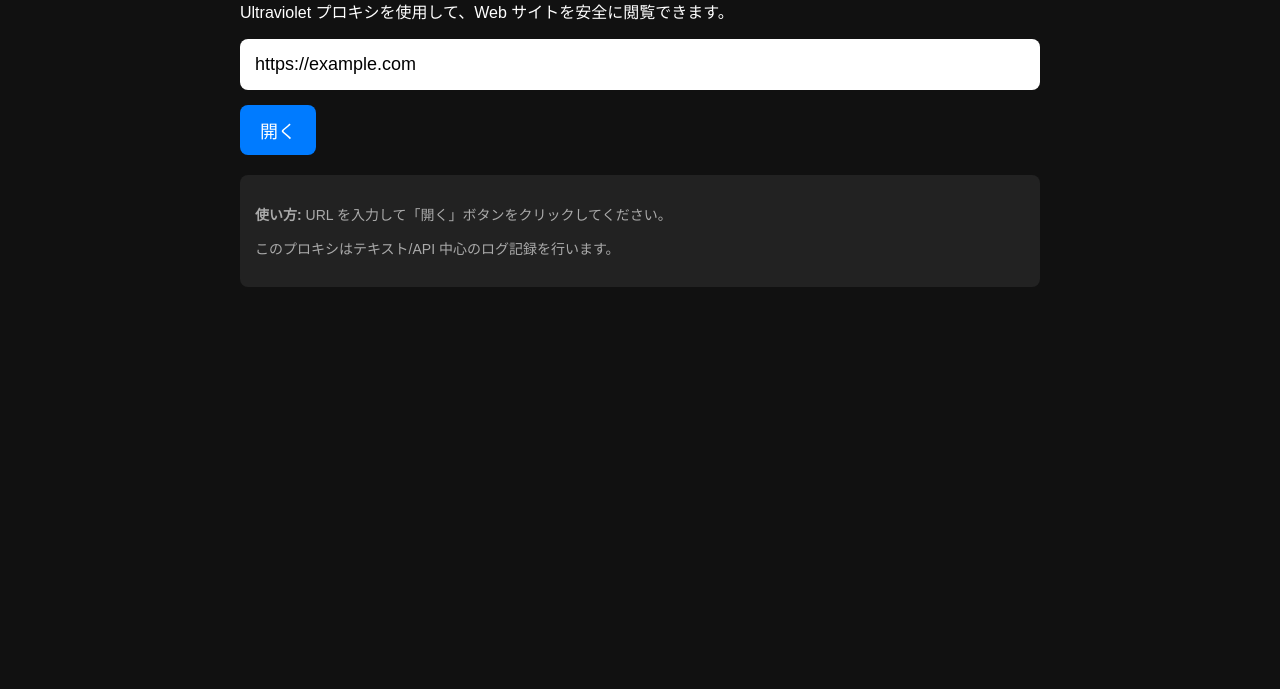
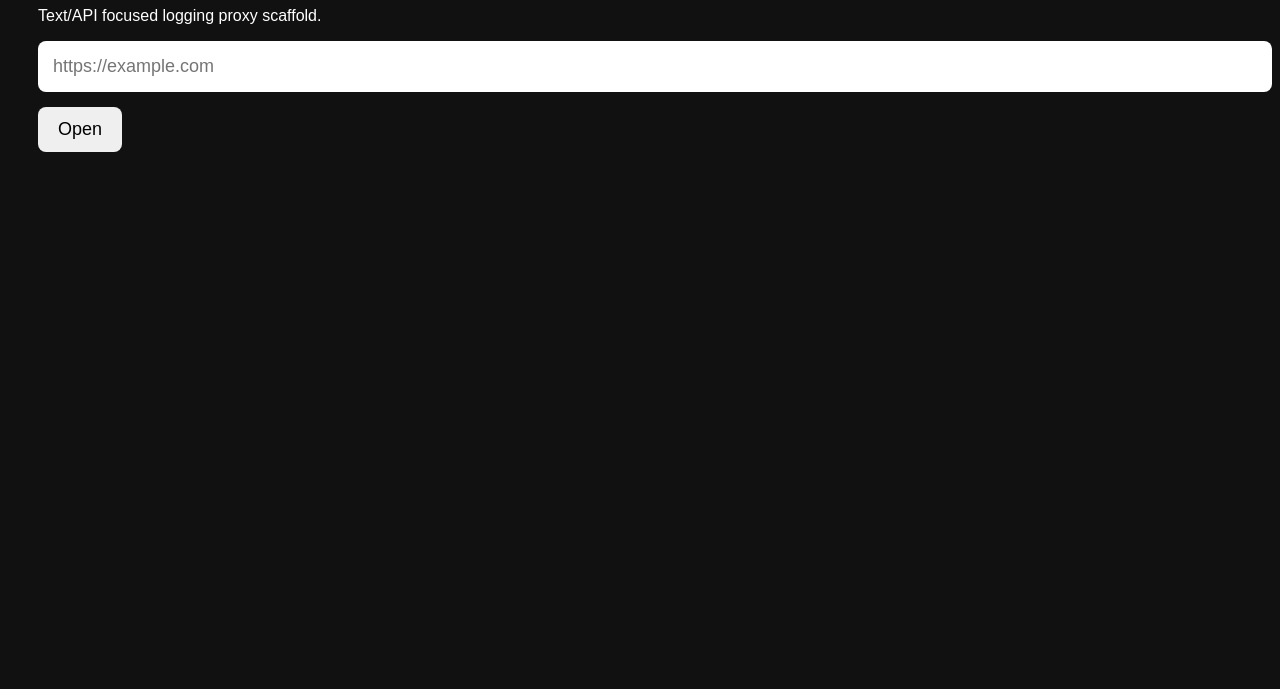
Before and after one commit to atsanov/Simple-Proxy, a website: page public/index.html in a window 1280 px wide. Shown: the part 111-800 px from the top of the page. Drawn offline with Linux system fonts and the light colour scheme.

Commit message:
Revert "Update from task 07f5425a-2e50-4f94-9b6e-82cecd3bf3a0"

```diff
--- a/public/index.html
+++ b/public/index.html
@@ -2,7 +2,7 @@
 <html>
 <head>
 <meta charset="UTF-8">
-<title>Simple Proxy</title>
+<title>Filtered Proxy</title>
 
 <style>
 body {
@@ -10,12 +10,6 @@ body {
   color: white;
   font-family: sans-serif;
   padding: 30px;
-  margin: 0;
-}
-
-.container {
-  max-width: 800px;
-  margin: 0 auto;
 }
 
 input {
@@ -24,7 +18,6 @@ input {
   border-radius: 8px;
   border: none;
   font-size: 18px;
-  box-sizing: border-box;
 }
 
 button {
@@ -33,73 +26,34 @@ button {
   border: none;
   border-radius: 8px;
   font-size: 18px;
-  cursor: pointer;
-  background: #007bff;
-  color: white;
-}
-
-button:hover {
-  background: #0056b3;
-}
-
-.info {
-  margin-top: 20px;
-  padding: 15px;
-  background: #222;
-  border-radius: 8px;
-  font-size: 14px;
-  color: #aaa;
 }
 </style>
 </head>
 
 <body>
 
-<div class="container">
-  <h1>Simple Proxy</h1>
+<h1>Filtered Proxy</h1>
 
-  <p>
-    Ultraviolet プロキシを使用して、Web サイトを安全に閲覧できます。
-  </p>
+<p>
+Text/API focused logging proxy scaffold.
+</p>
 
-  <input id="url" placeholder="https://example.com" value="https://example.com">
+<input id="url" placeholder="https://example.com">
 
-  <button onclick="go()">
-    開く
-  </button>
+<button onclick="go()">
+Open
+</button>
 
-  <div class="info">
-    <p><strong>使い方:</strong> URL を入力して「開く」ボタンをクリックしてください。</p>
-    <p>このプロキシはテキスト/API 中心のログ記録を行います。</p>
-  </div>
-</div>
-
-<script src="/uv.bundle.js"></script>
-<script src="/uv.config.js"></script>
 <script>
 function go() {
-  const input = document.getElementById("url").value;
+  const input =
+    document.getElementById("url").value;
 
   if (!input) return;
 
-  // UV コーデックを使用して URL をエンコード
-  let url = input;
-  if (!/^https?:\/\//i.test(url)) {
-    url = 'https://' + url;
-  }
-
-  const encodedUrl = __uv$config.encodeUrl(url);
-
-  // UV サービスワーカーが処理するパスにリダイレクト
-  location.href = __uv$config.prefix + encodedUrl;
+  location.href =
+    "/bare/" + input;
 }
-
-// Enter キーでも送信可能に
-document.getElementById("url").addEventListener("keypress", function(event) {
-  if (event.key === "Enter") {
-    go();
-  }
-});
 </script>
 
 </body>
```
Also changed, not shown: 1 other file.
